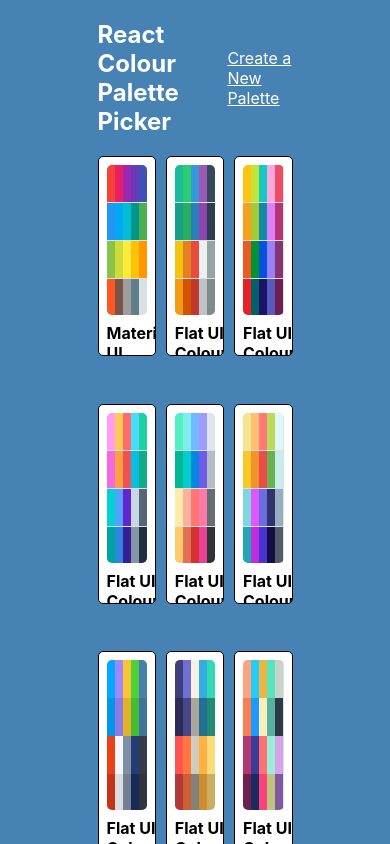
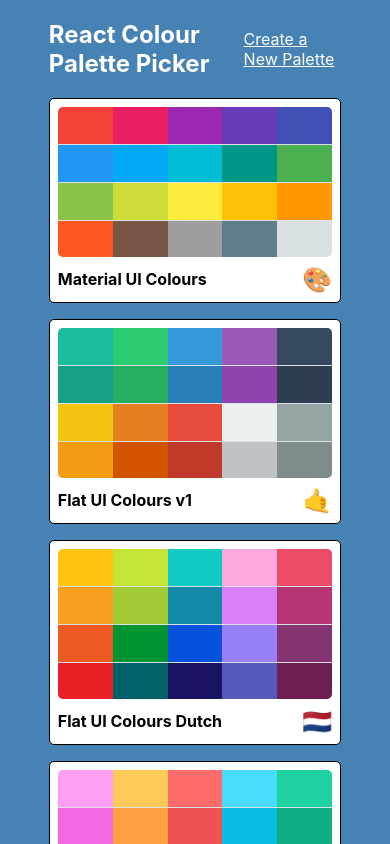
Before and after one commit to JoshuaKaluski/colour-palette-picker, a React (Create React App) app: page / in a window 390 px wide. Shown: the top 844 px of the page. Built offline with nearby package versions, Linux system fonts and the light colour scheme.

Commit message:
Made PaletteList responsive

```diff
--- a/src/styles/PaletteListStyles.js
+++ b/src/styles/PaletteListStyles.js
@@ -1,3 +1,5 @@
+import sizes from './sizes';
+
 export default {
   root: {
     backgroundColor: 'steelblue',
@@ -11,7 +13,13 @@
     display: 'flex',
     alignItems: 'flex-start',
     flexDirection: 'column',
-    flexWrap: 'wrap'
+    flexWrap: 'wrap',
+    [sizes.down("xl")]: {
+      width: "80%"
+    },
+    [sizes.down("xs")]: {
+      width: "75%"
+    },
   },
   nav: {
     display: 'flex',
@@ -28,6 +36,13 @@
     width: '100%',
     display: 'grid',
     gridTemplateColumns: 'repeat(3, 30%)',
-    gridGap: '5%'
+    gridGap: '2.5rem',
+    [sizes.down("md")]: {
+      gridTemplateColumns: "repeat(2, 50%)"
+    },
+    [sizes.down("xs")]: {
+      gridTemplateColumns: "repeat(1, 100%)",
+      gridGap: "1rem"
+    }
   }
 };
--- a/src/styles/sizes.js
+++ b/src/styles/sizes.js
@@ -7,7 +7,8 @@
       xs: "575.98px",
       sm: "767.98px",
       md: "991.98px",
-      lg: "1199.98px"
+      lg: "1199.98px",
+      xl: "1600px"
     };
     return `@media (max-width: ${sizes[size]})`
   }
```
